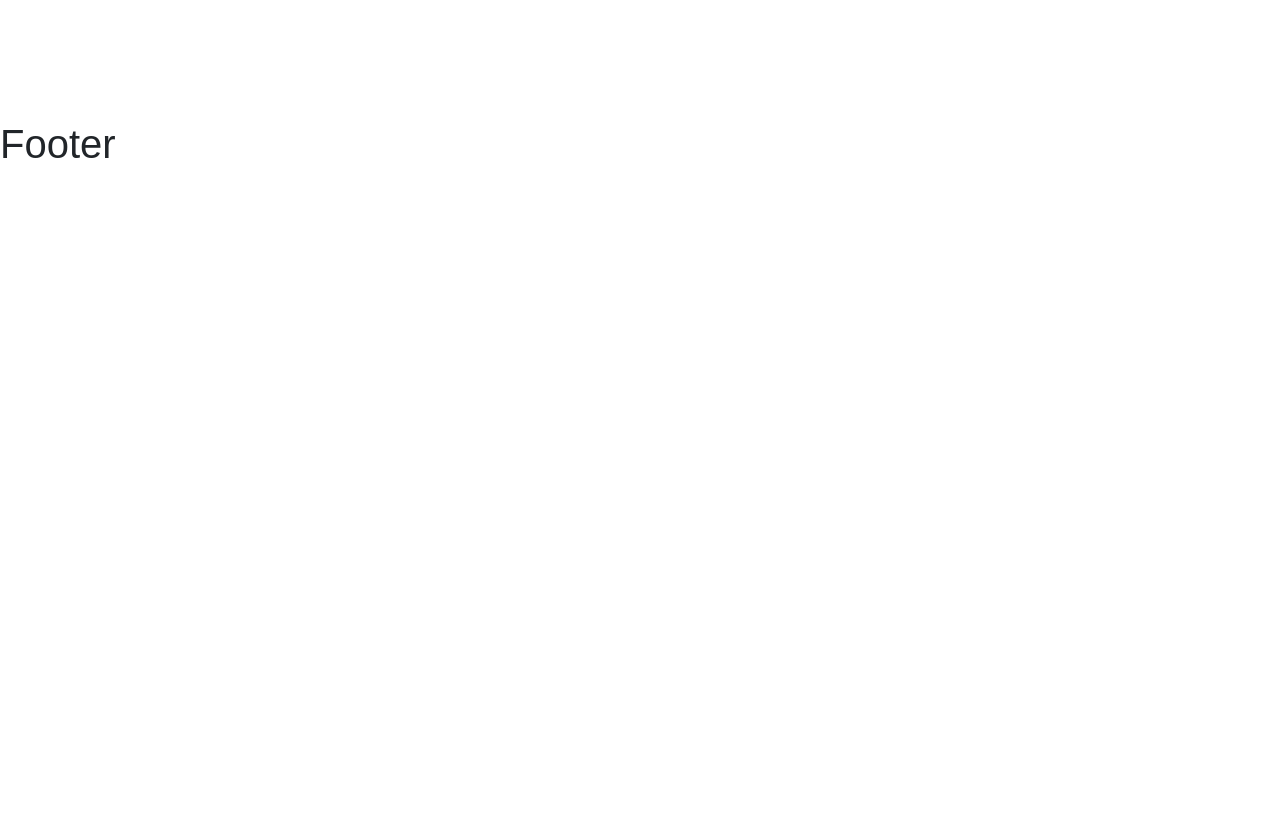
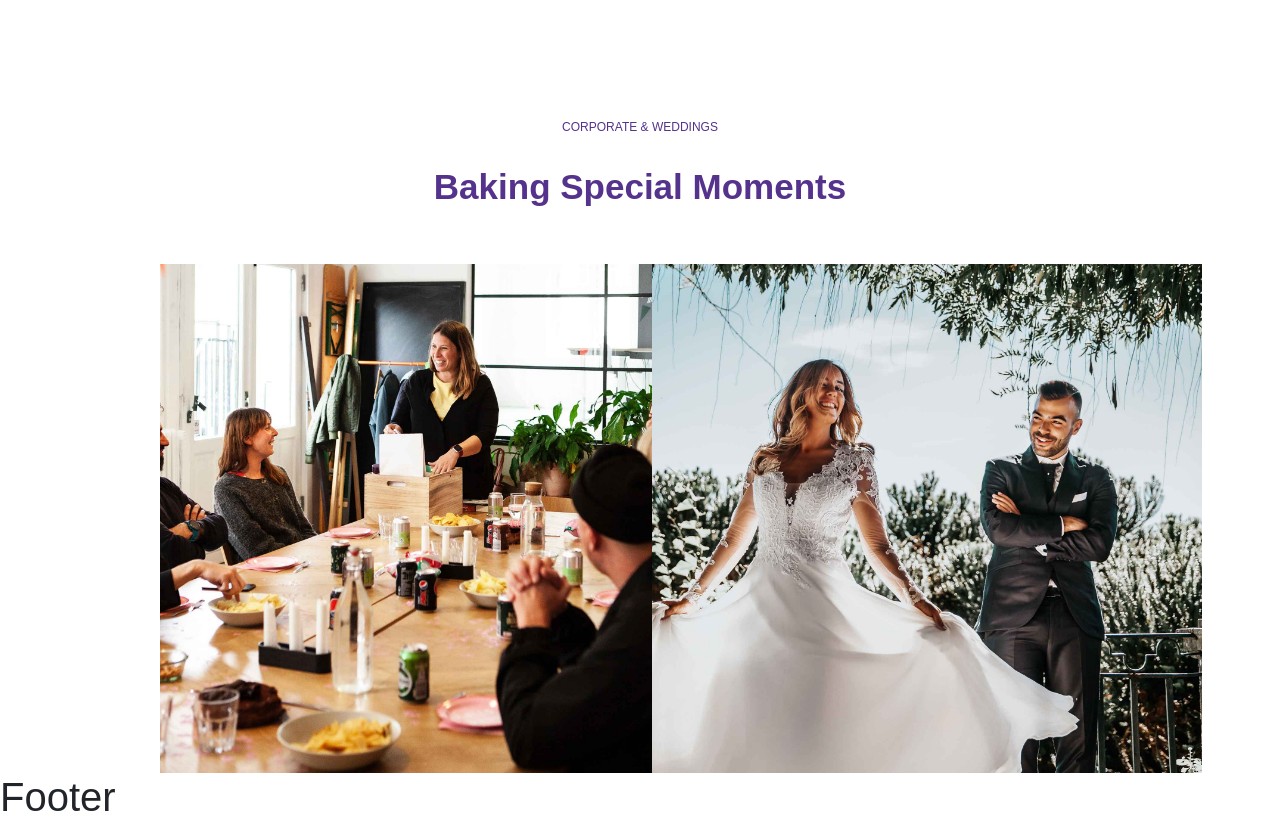
Before and after one commit to andreafrancioni/proj-html-vuejs, a Vue app: page / in a window 1280 px wide. Shown: the part 1480-2309 px from the top of the page. Before the commit the page ends 1656 px from the top, so only its background shows below. Built offline with nearby package versions, Linux system fonts and the light colour scheme.

Commit message:
Completa terza sezione wedding corporate

```diff
--- a/src/App.vue
+++ b/src/App.vue
@@ -3,6 +3,7 @@ import AppHeader from "./components/AppHeader.vue"
 import AppHero from "./components/AppHero.vue"
 import AppFooter from "./components/AppFooter.vue"
 import AppProducts from "./components/AppProducts.vue";
+import AppWeddingSection from "./components/AppWeddingSection.vue";
 
 import axios from 'axios'; //importo Axios
 import { store } from "./store.js" //state management
@@ -12,7 +13,8 @@ export default {
 		AppHeader,
 		AppHero,
 		AppFooter,
-		AppProducts
+		AppProducts,
+		AppWeddingSection,
 	},
 	data() {
 		return {
@@ -49,6 +51,7 @@ export default {
 	<main>
 		<AppHero />
 		<AppProducts />
+		<AppWeddingSection />
 	</main>
 	<footer>
 		<AppFooter />
--- a/src/components/AppProducts.vue
+++ b/src/components/AppProducts.vue
@@ -122,6 +122,7 @@ export default {
     display: flex;
     justify-content: center;
     align-items: center;
+
 }
 
 .swiper-slide img {
--- /dev/null
+++ b/src/components/AppWeddingSection.vue
@@ -0,0 +1,168 @@
+<script>
+// Import Swiper Vue.js components
+
+import { store } from "../store.js" //state management
+import register from "../debug" //per debuggare il componente da console
+
+export default {
+    name: "AppWeddingSection",
+    components: {
+
+    },
+    setup() {
+        return {
+
+        };
+    },
+    data() {
+        return {
+            store
+        }
+    },
+    methods: {
+
+    },
+    mounted() {
+        register(this); //per debuggare il componente da console
+    }
+}
+</script>
+
+<template>
+    <div class="services">
+        <div class="row">
+            <div class="services-text col-12 text-center">
+                <h6>CORPORATE & WEDDINGS</h6>
+                <h2>Baking Special Moments</h2>
+            </div>
+        </div>
+        <div class="row d-flex align-items-center justify-content-between">
+            <div class="col-6">
+                <div class="cardWrapper">
+                    <div class="cardContent">
+                        <div class="cardPoster">
+                            <img src="../assets/corporate-bg.jpg" alt="">
+                        </div>
+                        <div class="cardInfo corporate">
+                            <div class="cardDesc">
+                                <p>International Bakery</p>
+                                <h3>Corporate Events</h3>
+                                <button class="btn">Explore more</button>
+                            </div>
+                        </div>
+                    </div>
+                </div>
+            </div>
+            <div class="col-6">
+                <div class="cardWrapper">
+                    <div class="cardContent">
+                        <div class="cardPoster">
+                            <img src="../assets/wedding-bg.jpg" alt="">
+                        </div>
+                        <div class="cardInfo wedding">
+                            <div class="cardDesc">
+                                <p>Private Dining Hall</p>
+                                <h3>Wedding & Parties</h3>
+                                <button class="btn">Explore more</button>
+                            </div>
+                        </div>
+                    </div>
+                </div>
+            </div>
+        </div>
+    </div>
+</template>
+
+<style scoped lang="scss">
+// importo variabili
+@use '../styles/partials/variables' as *;
+
+
+
+.services {
+    padding: 0 10em;
+}
+
+.services-text {
+    color: $fontColorViolet;
+    margin-bottom: 3rem;
+
+    h6 {
+        font-size: 12px;
+        margin-bottom: 2rem;
+    }
+
+    h2 {
+        font-size: 35px;
+        font-weight: 700;
+    }
+}
+
+.cardWrapper {
+    color: #fff;
+    display: flex;
+    justify-content: center;
+    font-size: 1em;
+    flex-wrap: wrap;
+    background-color: transparent;
+    width: 550px
+}
+
+.cardContent {
+    position: relative;
+    width: 100%;
+    height: 100%;
+    text-align: center;
+}
+
+.cardWrapper:hover .cardInfo {
+    display: block;
+}
+
+.cardPoster {
+    width: 100%;
+    height: 100%
+}
+
+.cardPoster img {
+    height: 100%;
+    width: 100%;
+    object-fit: cover;
+}
+
+
+.cardInfo.wedding {
+    background-image: url(../assets/wedding-hover-bg.jpg);
+    background-size: cover;
+}
+
+.cardInfo.corporate {
+    background-image: url(../assets/corporate-hover-bg.jpg);
+    background-size: cover;
+}
+
+.cardInfo {
+    display: none;
+    position: absolute;
+    top: 0;
+
+    height: 100%;
+    width: 100%;
+
+
+    .cardDesc {
+        width: 100%;
+        height: 100%;
+        display: flex;
+        align-items: center;
+        justify-content: center;
+        flex-direction: column;
+
+        .btn {
+            color: white;
+            background-color: $fontColorViolet;
+        }
+
+    }
+}
+</style>
```
